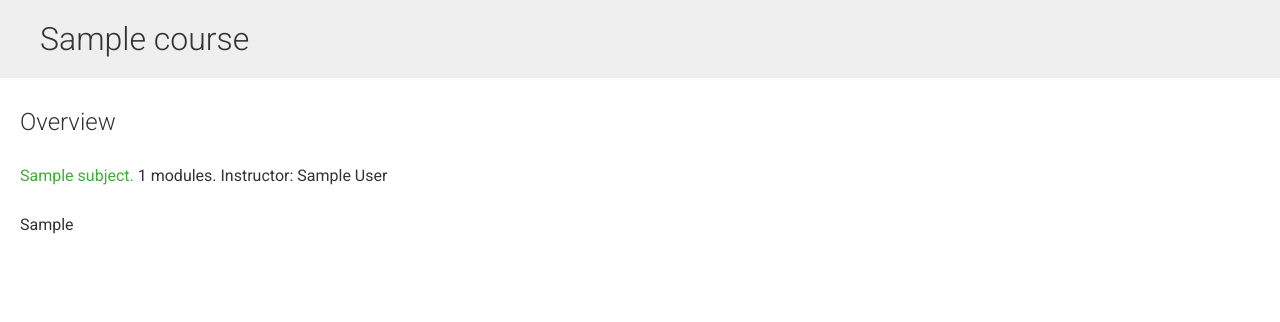
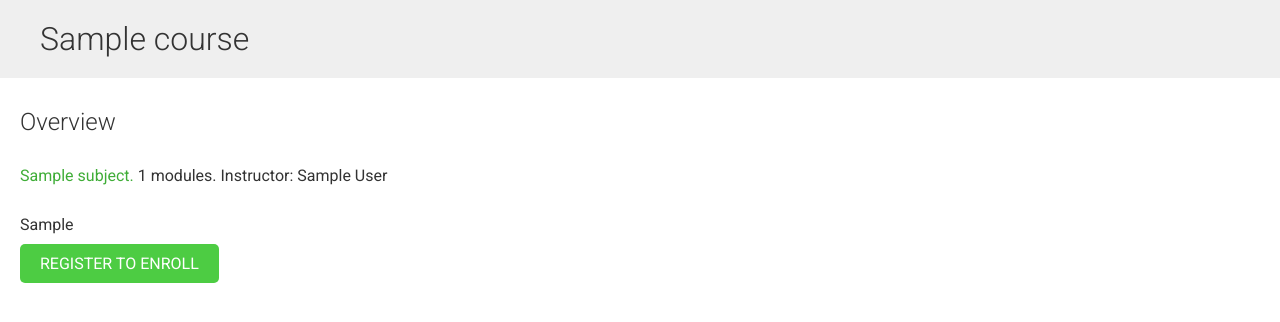
Before and after one commit to quanshuli/elearning, a Django app: template courses/templates/courses/course/detail.html in a window 1280 px wide. Shown: the part 54-376 px from the top of the page. Run offline with Django 3.2, Linux system fonts and the light colour scheme; the template is opened without the code that fills it: values that come from a table or form of the project are taken from there, others are empty; tables that the repository leaves empty hold one stand-in row (values such as "Sample post"); parts of the project's set-up code (start-up, migrations or seed data) failed here and were passed over; some libraries are stand-ins or nearby versions.

Commit message:
Update detail.html

```diff
--- a/courses/templates/courses/course/detail.html
+++ b/courses/templates/courses/course/detail.html
@@ -18,6 +18,17 @@
                 Instructor: {{ object.owner.get_full_name }}
             </p>
             {{ object.overview|linebreaks }}
+            {% if request.user.is_authenticated %}
+                <form action="{% url 'student_enroll_course' %}" method='post'>
+                    {{ enroll_form }}
+                    {% csrf_token %}
+                    <input type='submit' value='Enroll now'>
+                </form>
+            {% else %}
+                <a href="{% url 'student_registration' %}" class='button'>
+                    Register to enroll
+                </a>
+            {% endif %}
         </div>
     {% endwith %}
 {% endblock %}
```
